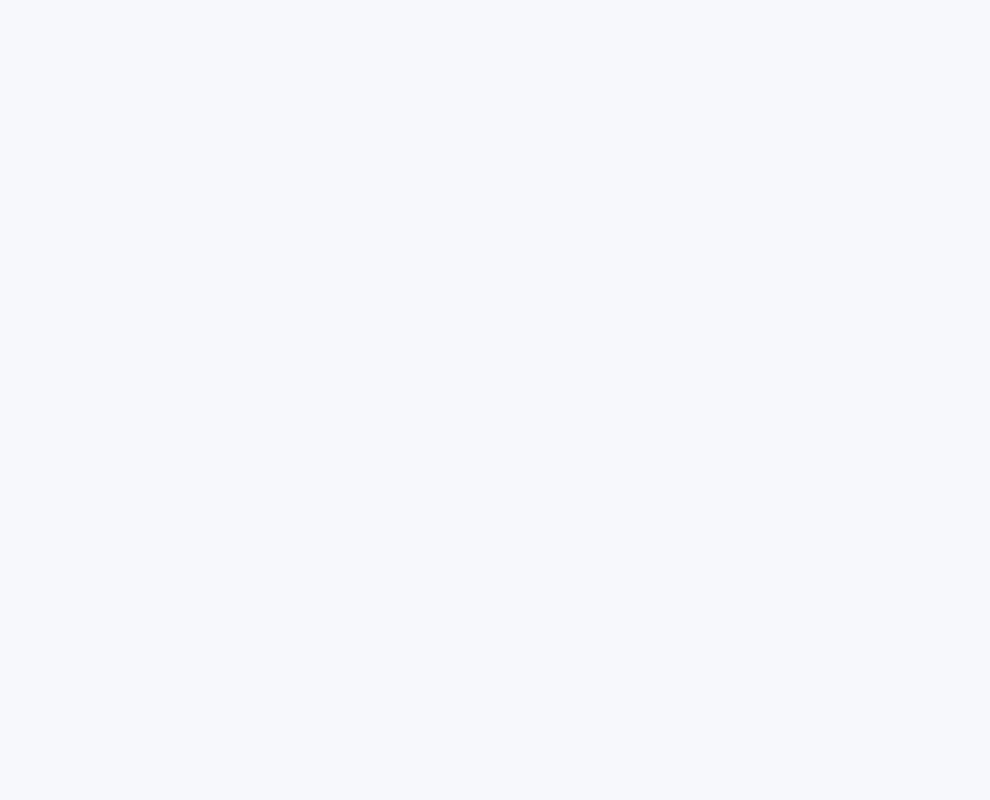
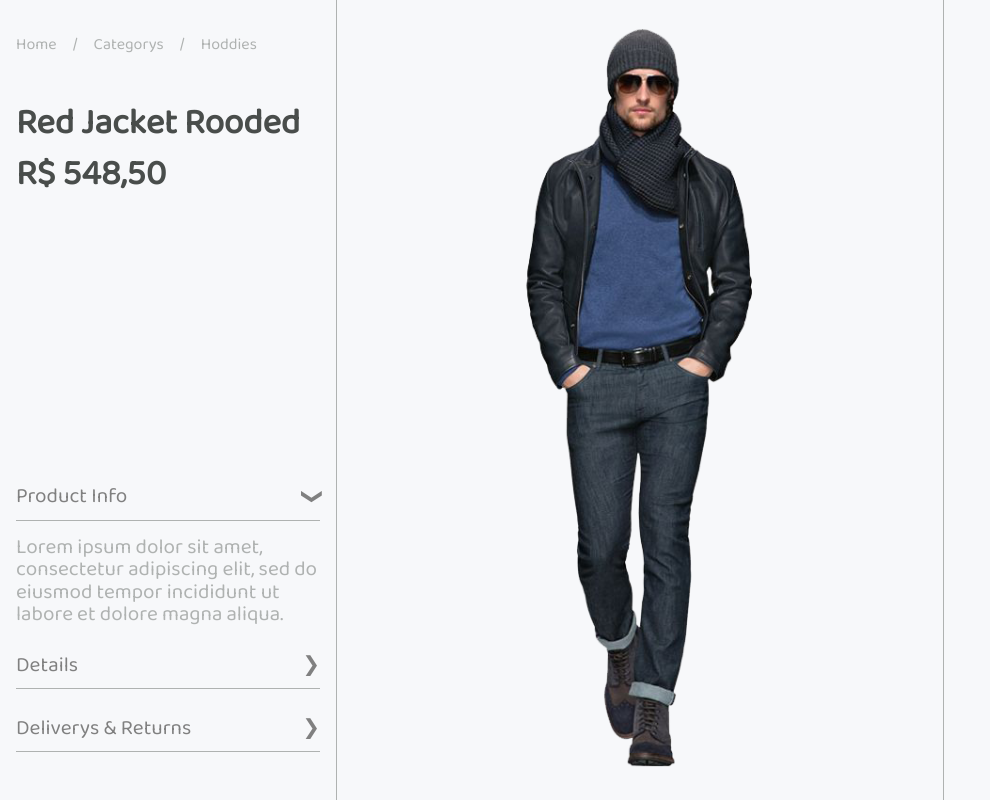
Before and after one commit to MatheusGomesRocha/e-commerce, a React (Create React App) app: page / in a window 1280 px wide. Shown: the whole page, without its empty margins (0-990 px from the left). Built offline with nearby package versions, Linux system fonts and the light colour scheme; a web font is replaced by a local one.

Commit message:
Adicionando arquivo animation.css para fazer as animações trabalhando com o Id + Adicionando o Jquery para fazer animação de mostrar e esconder div + Finalizando o design do Left Side do Component Product

```diff
--- a/package.json
+++ b/package.json
@@ -6,6 +6,7 @@
     "@testing-library/jest-dom": "^5.11.4",
     "@testing-library/react": "^11.1.0",
     "@testing-library/user-event": "^12.1.10",
+    "jquery": "^3.6.0",
     "react": "^17.0.2",
     "react-dom": "^17.0.2",
     "react-scripts": "4.0.3",
--- a/src/globals.scss
+++ b/src/globals.scss
@@ -69,10 +69,6 @@ button {
     cursor: pointer;
 }
 
-span, p {
-    font-weight: bold;
-}
-
 .app {
     display: flex;
 
--- /dev/null
+++ b/src/screens/Product/animation.css
@@ -0,0 +1,13 @@
+#activeIcon {
+    transform: rotate(90deg);
+    transition: 250ms;
+}
+
+#inactiveIcon {
+    transform: rotate(0);
+    transition: 250ms;
+}
+
+#dropdownToggle:hover > #inactiveIcon {
+    transform: rotate(90deg);
+}
--- a/src/screens/Product/index.js
+++ b/src/screens/Product/index.js
@@ -1,11 +1,94 @@
-import React from "react";
+import React, { useState, useEffect } from "react";
+import $ from 'jquery';
+
+import ImgMen from '../../assets/images/men1.png';
 
 import styles from './product.module.scss';
+import './animation.css';
 
 export default function Product () {
+    const [currentDropdown, setCurrentDropdown] = useState('info');
+
+    useEffect(() => {
+        if(currentDropdown === 'info') {
+            $("#hiddenTextInfo").show('normal');
+            $("#hiddenTextDetail").hide('normal');
+            $("#hiddenTextReturn").hide('normal');
+        }
+        if (currentDropdown === 'detail') {
+            $("#hiddenTextInfo").hide('normal');
+            $("#hiddenTextDetail").show('normal');
+            $("#hiddenTextReturn").hide('normal');
+        }
+        if (currentDropdown === 'return') {
+            $("#hiddenTextInfo").hide('normal');
+            $("#hiddenTextDetail").hide('normal');
+            $("#hiddenTextReturn").show('normal');
+        }
+    }, [currentDropdown]);
+
     return(
         <div className={styles.container}>
+            <div className={styles.sideContent}>
+                <div className={styles.path}>
+                    <span>Home</span>
 
+                    <span>/</span>
+
+                    <span>Categorys</span>
+
+                    <span>/</span>
+
+                    <span>Hoddies</span>
+                </div>
+
+                <div className={styles.sideHeader}>
+                    <h1>Red Jacket Rooded</h1>
+
+                    <h1>R$ 548,50</h1>
+                </div>
+
+                <div className={styles.sideFooter}>
+                    <div className={styles.dropdownItem}>
+                        <div onClick={() => setCurrentDropdown('info')} id="dropdownToggle" className={styles.dropdownToggle}>
+                            <span>Product Info</span>
+                            <span className={styles.icon} id={currentDropdown === 'info' ? 'activeIcon' : 'inactiveIcon'}>&#x276F;</span>
+                        </div>
+
+                        <div className={styles.hiddenText}>
+                            <p id="hiddenTextInfo">Lorem ipsum dolor sit amet, consectetur adipiscing elit, sed do eiusmod tempor incididunt ut labore et dolore magna aliqua.</p>
+                        </div>
+                    </div>
+
+                    <div className={styles.dropdownItem}>
+                        <div onClick={() => setCurrentDropdown('detail')} id="dropdownToggle" className={styles.dropdownToggle}>
+                            <span>Details</span>
+                            <span className={styles.icon} id={currentDropdown === 'detail' ? 'activeIcon' : 'inactiveIcon'}>&#x276F;</span>
+                        </div>
+
+                        <div className={styles.hiddenText}>
+                            <p id="hiddenTextDetail">Lorem ipsum dolor sit amet, consectetur adipiscing elit.</p>
+                        </div>
+                    </div>
+
+                    <div className={styles.dropdownItem}>
+                        <div onClick={() => setCurrentDropdown('return')} id="dropdownToggle" className={styles.dropdownToggle}>
+                            <span>Deliverys & Returns</span>
+                            <span className={styles.icon} id={currentDropdown === 'return' ? 'activeIcon' : 'inactiveIcon'}>&#x276F;</span>
+                        </div>
+
+                        <div className={styles.hiddenText}>
+                            <p id="hiddenTextReturn">Lorem ipsum dolor sit amet, consectetur adipiscing elit, sed do eiusmod tempor incididunt ut labore et dolore magna aliqua. Lorem ipsum dolor sit amet.</p>
+                        </div>
+                    </div>
+                </div>
+            </div>
+
+            <div className={styles.imgContainer}>
+                <img src={ImgMen} />
+            </div>
+
+            <div className={styles.sideContent}></div>
         </div>
     )
 }
--- a/src/screens/Product/product.module.scss
+++ b/src/screens/Product/product.module.scss
@@ -1,3 +1,86 @@
 .container {
+    display: flex;
+    height: 100vh;
 
+    .sideContent {
+        display: flex;
+        flex-direction: column;
+        width: 25%;
+        margin: 0 1rem;
+
+        .path {
+            display: flex;
+            width: 90%;
+            margin-top: 2rem;
+
+            span {
+                color: var(--gray-200);
+                margin-right: 1rem;
+
+                &:nth-child(2n + 1) {
+                    cursor: pointer;
+                    transition: 500ms;
+
+                    &:hover {
+                        color: var(--black);
+                    }
+                }
+            }
+        }
+
+        .sideHeader {
+            display: flex;
+            flex-direction: column;
+            margin-top: 2rem;
+
+            h1 {
+                font-size: 2.2rem;
+                line-height: 2.2rem;
+                margin-top: 1rem;
+            }
+        }
+
+        .sideFooter {
+            margin: auto 0 2rem 0;
+
+            .dropdownItem {
+                .dropdownToggle {
+                    display: flex;
+                    align-items: center;
+                    justify-content: space-between;
+                    cursor: pointer;
+                    padding: .4rem 0;
+                    border-bottom: 1px solid var(--gray-200);
+
+                    span {
+                        font-size: 1.3rem;
+                    }
+                }
+
+                .hiddenText {
+                    margin: 1rem 0;
+
+                    p {
+                        color: var(--gray-200);
+                        line-height: 1.4rem;
+                    }
+                }
+            }
+        }
+    }
+
+    .imgContainer {
+        display: flex;
+        align-items: center;
+        justify-content: center;
+        width: 50%;
+        height: 100vh;
+        border-left: 1px solid var(--gray-200);
+        border-right: 1px solid var(--gray-200);
+
+        img {
+            cursor: zoom-in;
+            height: 100vh;
+        }
+    }
 }
```
Also changed, not shown: src/assets/images/men2.png, 1 other file (tests, documents, lock files or other folders).
